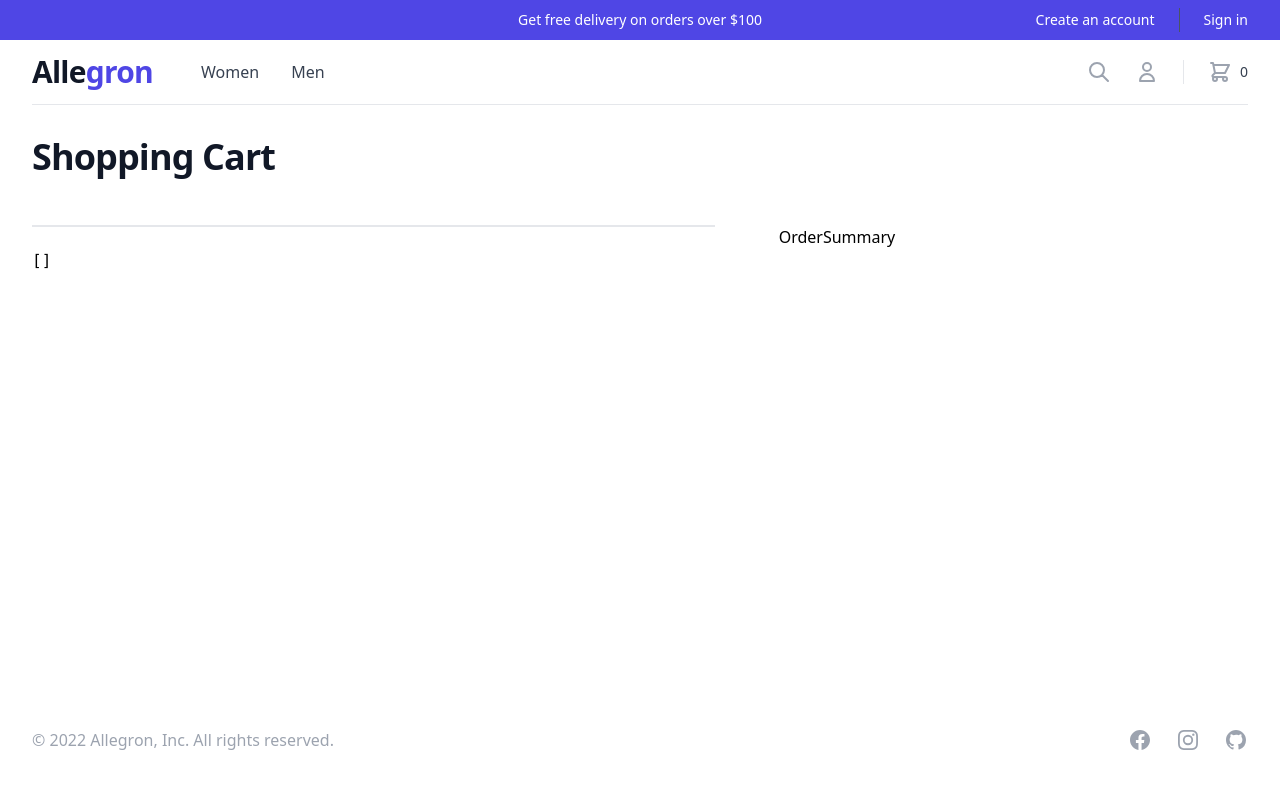
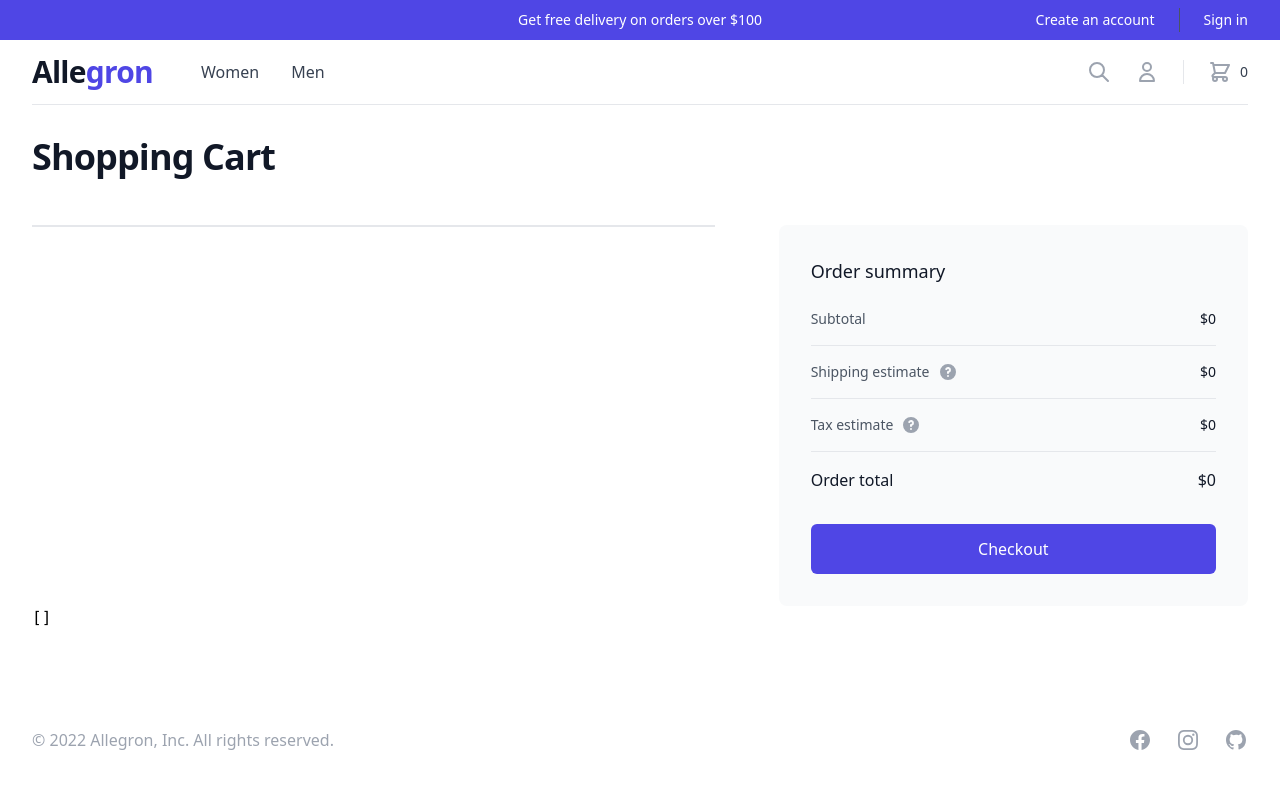
Before and after one commit to tomaszdanczak/allegron, a React (Create React App) app in the folder frontend/: page /cart in a window 1280 px wide. Shown: the top 788 px of the page. Built offline with nearby package versions, Linux system fonts and the light colour scheme.

Commit message:
Create and use <OrderSummary/>

```diff
--- /dev/null
+++ b/frontend/src/components/organisms/OrderSummary/OrderSummary.tsx
@@ -0,0 +1,80 @@
+import { QuestionMarkCircleIcon } from '@heroicons/react/solid'
+
+import Button from 'components/atoms/Button/Button'
+import { displaySelectedCurrency } from 'helpers'
+import { useCart } from 'hooks/useCart'
+import { useCurrency } from 'hooks/useCurrency'
+import { IPrice } from 'types/product'
+
+export default function OrderSummary() {
+  const { cartItems } = useCart()
+  const { currency } = useCurrency()
+
+  const getPriceInSelectedCurrency = (prices: IPrice[]): number => {
+    const priceInfo = prices.find((price) => price.currency === currency) || prices[0]
+
+    return priceInfo.price
+  }
+
+  const subtotalPrice = cartItems.reduce((a, c) => a + c.quantity * getPriceInSelectedCurrency(c.prices), 0)
+
+  const taxPrice = cartItems.length > 0 ? subtotalPrice * 0.23 : 0
+
+  const roundedTaxPrice = Math.round(taxPrice * 100) / 100
+
+  const shippingPrice = cartItems.length === 0 ? 0 : subtotalPrice > 100 ? 0 : 5
+
+  const totalPrice = subtotalPrice + shippingPrice + roundedTaxPrice
+
+  const handleCheckoutButtonClick = () => {}
+
+  return (
+    <section aria-labelledby="summary-heading" className="mt-16 rounded-lg bg-gray-50 px-4 py-6 sm:p-6 lg:col-span-5 lg:mt-0 lg:p-8">
+      <h2 id="summary-heading" className="text-lg font-medium text-gray-900">
+        Order summary
+      </h2>
+
+      <dl className="mt-6 mb-8 space-y-4">
+        <div className="flex items-center justify-between">
+          <dt className="text-sm text-gray-600">Subtotal</dt>
+          <dd className="text-sm font-medium text-gray-900">{`${displaySelectedCurrency(currency)}${subtotalPrice}`}</dd>
+        </div>
+
+        <div className="flex items-center justify-between border-t border-gray-200 pt-4">
+          <dt className="flex items-center text-sm text-gray-600">
+            <span>Shipping estimate</span>
+            <button className="ml-2 flex-shrink-0 text-gray-400 hover:text-gray-500">
+              <span className="sr-only">Learn more about how shipping is calculated</span>
+              <QuestionMarkCircleIcon className="h-5 w-5" aria-hidden="true" />
+            </button>
+          </dt>
+          <dd className="text-sm font-medium text-gray-900">
+            {shippingPrice === 0 && cartItems.length > 0 ? (
+              <span className="text-green-500">Free delivery</span>
+            ) : (
+              `${displaySelectedCurrency(currency)}${shippingPrice}`
+            )}
+          </dd>
+        </div>
+
+        <div className="flex items-center justify-between border-t border-gray-200 pt-4">
+          <dt className="flex text-sm text-gray-600">
+            <span>Tax estimate</span>
+            <button className="ml-2 flex-shrink-0 text-gray-400 hover:text-gray-500">
+              <span className="sr-only">Learn more about how tax is calculated</span>
+              <QuestionMarkCircleIcon className="h-5 w-5" aria-hidden="true" />
+            </button>
+          </dt>
+          <dd className="text-sm font-medium text-gray-900">{`${displaySelectedCurrency(currency)}${roundedTaxPrice}`}</dd>
+        </div>
+
+        <div className="flex items-center justify-between border-t border-gray-200 pt-4">
+          <dt className="text-base font-medium text-gray-900">Order total</dt>
+          <dd className="text-base font-medium text-gray-900">{`${displaySelectedCurrency(currency)}${totalPrice}`}</dd>
+        </div>
+      </dl>
+
+      <Button text="Checkout" onClick={handleCheckoutButtonClick} />
+    </section>
+  )
+}
--- a/frontend/src/views/CartScreen/CartScreen.tsx
+++ b/frontend/src/views/CartScreen/CartScreen.tsx
@@ -1,4 +1,5 @@
 import CartItem from 'components/organisms/CartItem/CartItem'
+import OrderSummary from 'components/organisms/OrderSummary/OrderSummary'
 import { useCart } from 'hooks/useCart'
 
 export default function CartScreen() {
@@ -19,7 +20,7 @@ export default function CartScreen() {
             ))}
           </ul>
         </section>
-        OrderSummary
+        <OrderSummary />
       </form>
 
       <pre>{JSON.stringify(cartItems, null, 2)}</pre>
```
